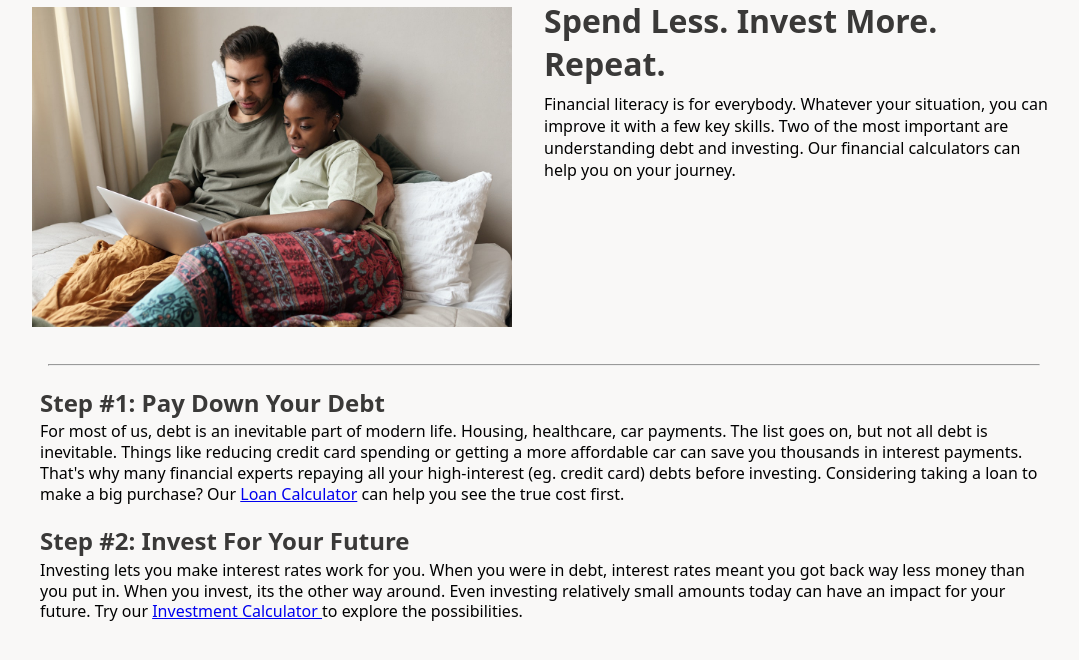
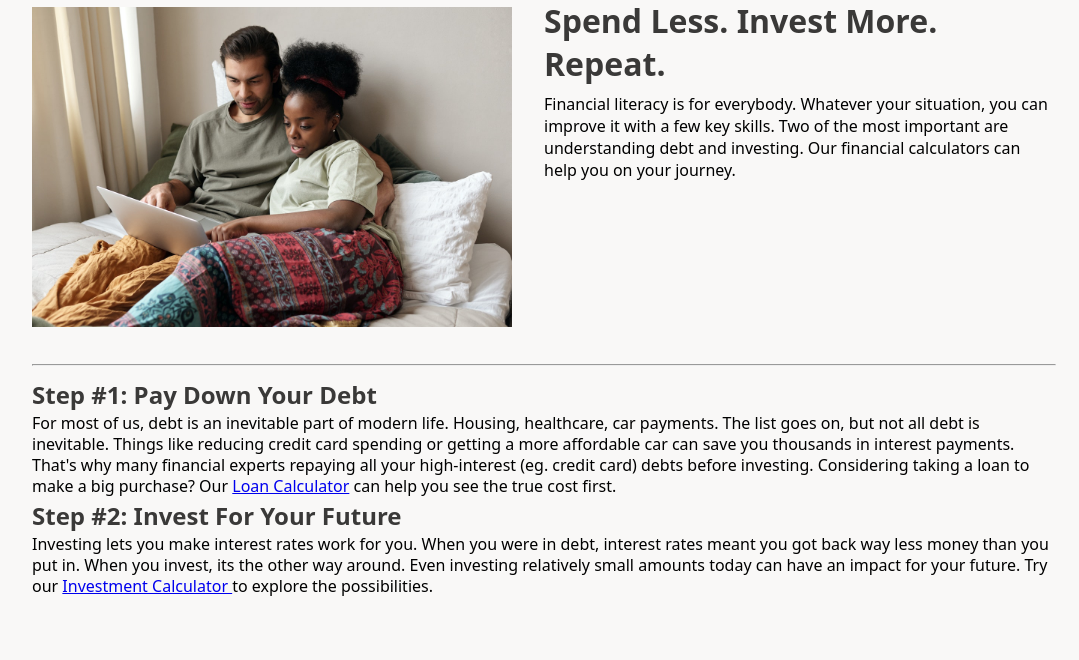
Before and after one commit to ThomBator/financial-calculators, a Flask app: page / in a window 1280 px wide. Shown: the part 79-739 px from the top of the page, without its empty margins (96-1175 px from the left). Run offline with Flask 2, Linux system fonts and the light colour scheme.

Commit message:
adjusted css because sections were not aligned with hero image on index.hmtl

```diff
--- a/fincalc/static/style.css
+++ b/fincalc/static/style.css
@@ -197,11 +197,11 @@ nav a:hover {
 }
 
 .horizontalRuleDiv {
-    padding: 1rem;
+    padding: 1rem 0rem 1rem 0rem;
 }
 
 .mainPageSections {
-    padding: 0.5rem;
+    padding: 0.5 rem 0rem 0.5rem 0rem;
 }
 
 #results {
--- a/main.py
+++ b/main.py
@@ -2,4 +2,4 @@ from fincalc import create_app
 app = create_app()
 
 if __name__ == '__main__':
-    app.run()
+    app.run(debug = True)
```
